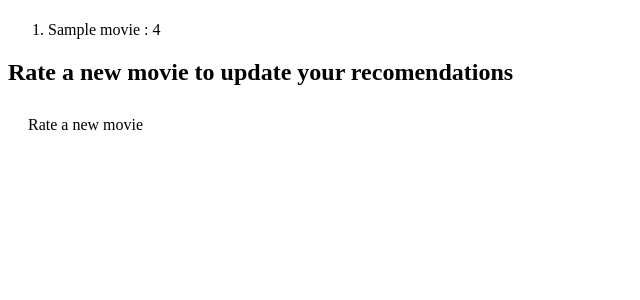
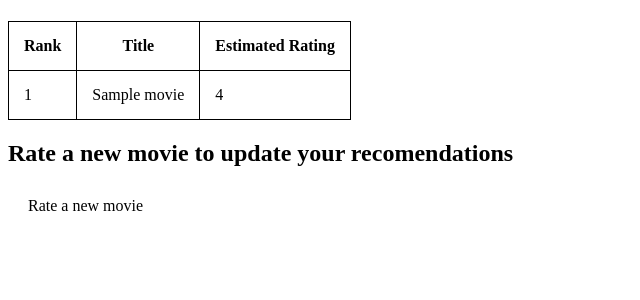
Before and after one commit to sgtgold/csc478, a Django app: template finalProject/movies/templates/movies/recommendations.html in a window 1280 px wide. Shown: the part 45-345 px from the top of the page, without its empty margins (0-640 px from the left). Run offline with Django 3.2, Linux system fonts and the light colour scheme; the template is opened without the code that fills it: most values are stand-ins (such as "Sample title", 1, 10 or a date in 2020).

Commit message:
Recommendations are now wo

```diff
--- a/finalProject/movies/templates/movies/recommendations.html
+++ b/finalProject/movies/templates/movies/recommendations.html
@@ -10,14 +10,31 @@
             text-decoration: none;
             color: initial;
         }
+        table, th, td {
+        border: 1px solid black;
+        border-collapse: collapse;
+    }
+    th, td {
+        padding: 15px;
+    }
     </style>
 </header>
 {% if movie_list %}
-    <ol>
+<table>
+<tr>
+    <th>Rank</th>
+    <th>Title</th>
+    <th>Estimated Rating</th>
+</tr>
     {% for m in movie_list  %}
-        <li>{{ m.title }} : {{m.pred_rating}}</li>
+    <tr>
+        <td>{{m.rank}}</td>
+        <td>{{ m.title }}</td>
+        <td>{{m.pred_rating}}</td>
+    </tr>
     {% endfor %}
-    </ol>
+
+    </table>
     {% else %}
         <p>No movies are available.</p>
     {% endif %}
```
Also changed, not shown: finalProject/movies/views.py (+11 -10 lines).
